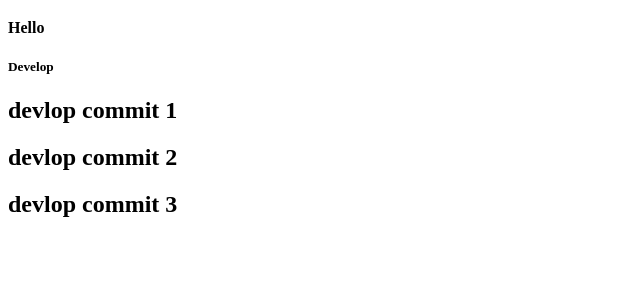
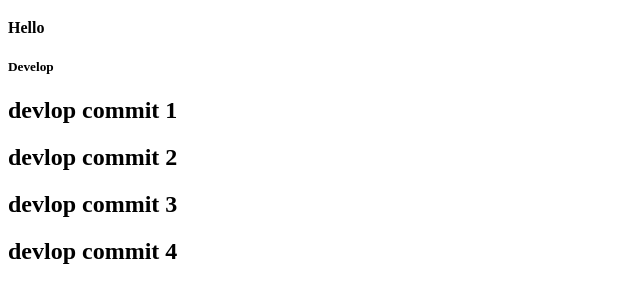
Before and after one commit to Manoj-14/demo, a plain HTML site: page index.html in a window 1280 px wide. Shown: the part 198-500 px from the top of the page, without its empty margins (0-640 px from the left). Drawn offline with Linux system fonts and the light colour scheme.

Commit message:
devlop commit 4

```diff
--- a/index.html
+++ b/index.html
@@ -7,3 +7,4 @@
 <h2>devlop commit 1</h2>
 <h2>devlop commit 2</h2>
 <h2>devlop commit 3</h2>
+<h2>devlop commit 4</h2>
```
